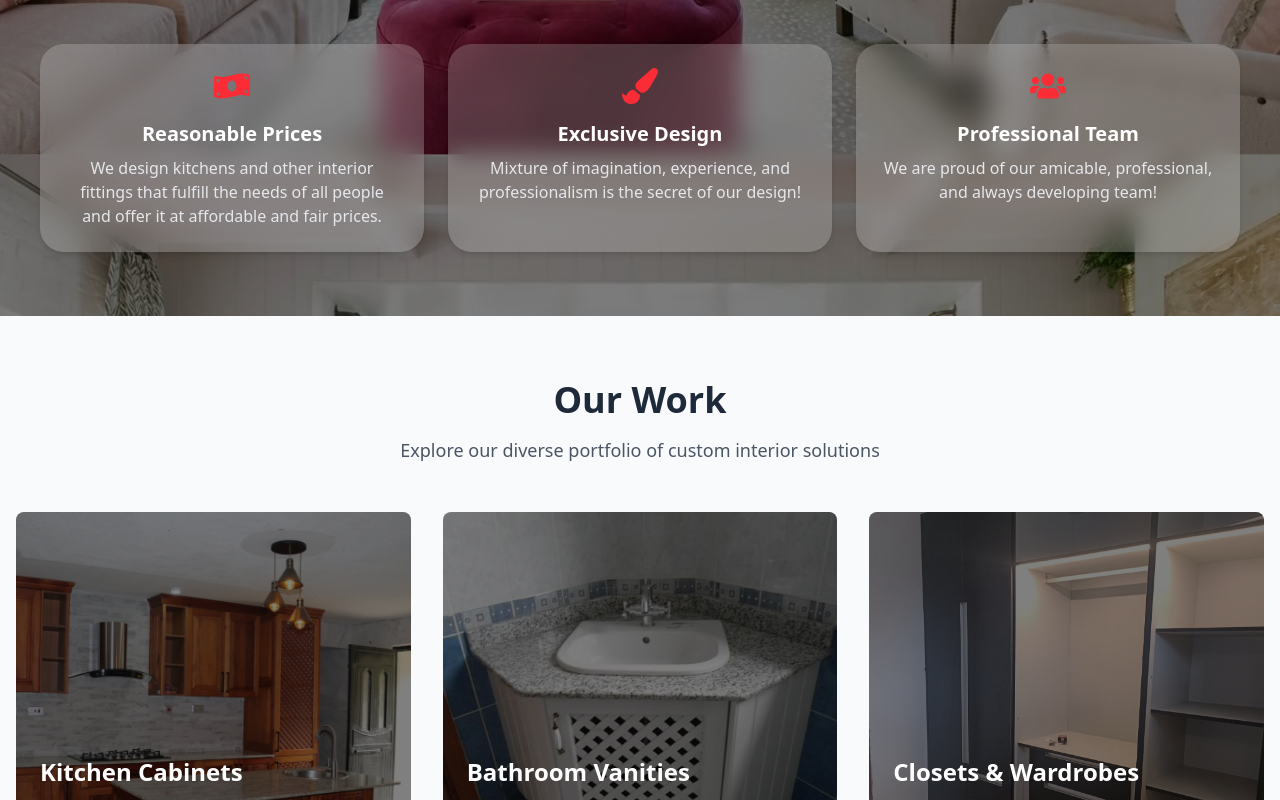
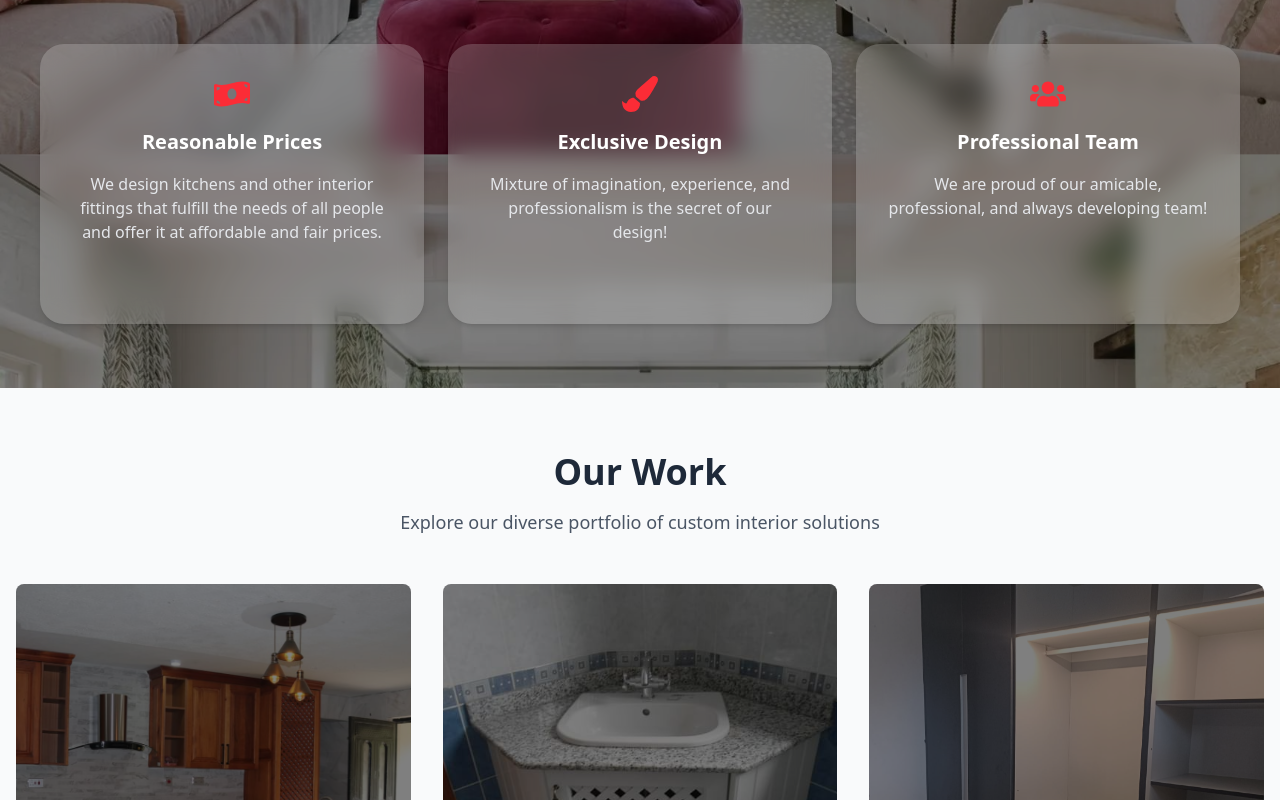
Before and after one commit to Lawrence137/winteriordesign-webapp, a React (Vite) app: page / in a window 1280 px wide. Shown: the part 1500-2300 px from the top of the page. Built offline with nearby package versions, Linux system fonts and the light colour scheme.

Commit message:
added scroll reveal effect

```diff
--- a/src/components/About.jsx
+++ b/src/components/About.jsx
@@ -1,4 +1,5 @@
 import { FaMoneyBillWave, FaPaintBrush, FaUsers } from 'react-icons/fa';
+import ScrollReveal from './ScrollReveal';
 
 function About() {
   return (
@@ -32,11 +33,14 @@ function About() {
 
       <div className="container mx-auto px-4 flex flex-col items-center justify-center min-h-[calc(100vh-4rem)] relative">
         {/* Title */}
+        <ScrollReveal delay={0.1}>
           <h2 className="text-3xl md:text-4xl font-dancing font-bold mb-6">
             About Us
           </h2>
+        </ScrollReveal>
 
         {/* Circular CEO Headshot */}
+        <ScrollReveal delay={0.2}>
           <div className="w-40 h-40 sm:w-48 sm:h-48 md:w-56 md:h-56 overflow-hidden rounded-full shadow-md mb-8">
             <img
               src="/images/headshot/headshot.jpg"
@@ -44,8 +48,10 @@ function About() {
               className="w-full h-full object-cover"
             />
           </div>
+        </ScrollReveal>
 
         {/* CEO Name and Role */}
+        <ScrollReveal delay={0.3}>
           <div className="text-center mb-4">
             <p className="text-lg md:text-xl font-dancing text-white mb-1">
               Lawrence Kimani
@@ -54,8 +60,10 @@ function About() {
               Creative/Art Director
             </p>
           </div>
+        </ScrollReveal>
 
         {/* About Us Text */}
+        <ScrollReveal delay={0.4}>
           <div className="text-center w-full md:px-8 mb-8">
             <p className="text-lg mb-4 text-white max-w-2xl mx-auto bg-black/50 p-4 rounded-3xl">
               Winterior Designs Co. is dedicated to creating beautiful and functional spaces that reflect your personal style and needs. With years of experience, our team of designers works closely with clients to bring their vision to life.
@@ -64,42 +72,49 @@ function About() {
               We believe that every space has the potential to be extraordinary. Let us help you transform your home or office into a place you will love.
             </p>
           </div>
+        </ScrollReveal>
 
         {/* Why Choose Us Section */}
         <div className="w-full mt-8">
           <div className="flex flex-col md:flex-row gap-6 justify-center">
             {/* Card 1: Reasonable Prices */}
-            <div className="step-card bg-white/20 backdrop-blur-md p-6 rounded-3xl shadow-md hover:shadow-lg hover:scale-105 transition-all duration-300 flex-1 max-w-sm">
-              <FaMoneyBillWave className="text-red-500 text-4xl mb-4 mx-auto" />
-              <h3 className="text-xl font-semibold mb-2 text-center">
+            <ScrollReveal delay={0.5}>
+              <div className="step-card bg-white/20 backdrop-blur-md p-8 rounded-3xl shadow-md hover:shadow-lg hover:scale-105 transition-all duration-300 flex-1 max-w-sm h-[280px] flex flex-col items-center">
+                <FaMoneyBillWave className="text-red-500 text-4xl mb-4" />
+                <h3 className="text-xl font-semibold mb-4 text-center">
                   Reasonable Prices
                 </h3>
                 <p className="text-gray-200 text-center">
                   We design kitchens and other interior fittings that fulfill the needs of all people and offer it at affordable and fair prices.
                 </p>
               </div>
+            </ScrollReveal>
 
             {/* Card 2: Exclusive Design */}
-            <div className="step-card bg-white/20 backdrop-blur-md p-6 rounded-3xl shadow-md hover:shadow-lg hover:scale-105 transition-all duration-300 flex-1 max-w-sm">
-              <FaPaintBrush className="text-red-500 text-4xl mb-4 mx-auto" />
-              <h3 className="text-xl font-semibold mb-2 text-center">
+            <ScrollReveal delay={0.6}>
+              <div className="step-card bg-white/20 backdrop-blur-md p-8 rounded-3xl shadow-md hover:shadow-lg hover:scale-105 transition-all duration-300 flex-1 max-w-sm h-[280px] flex flex-col items-center">
+                <FaPaintBrush className="text-red-500 text-4xl mb-4" />
+                <h3 className="text-xl font-semibold mb-4 text-center">
                   Exclusive Design
                 </h3>
                 <p className="text-gray-200 text-center">
                   Mixture of imagination, experience, and professionalism is the secret of our design!
                 </p>
               </div>
+            </ScrollReveal>
 
             {/* Card 3: Professional Team */}
-            <div className="step-card bg-white/20 backdrop-blur-md p-6 rounded-3xl shadow-md hover:shadow-lg hover:scale-105 transition-all duration-300 flex-1 max-w-sm">
-              <FaUsers className="text-red-500 text-4xl mb-4 mx-auto" />
-              <h3 className="text-xl font-semibold mb-2 text-center">
+            <ScrollReveal delay={0.7}>
+              <div className="step-card bg-white/20 backdrop-blur-md p-8 rounded-3xl shadow-md hover:shadow-lg hover:scale-105 transition-all duration-300 flex-1 max-w-sm h-[280px] flex flex-col items-center">
+                <FaUsers className="text-red-500 text-4xl mb-4" />
+                <h3 className="text-xl font-semibold mb-4 text-center">
                   Professional Team
                 </h3>
                 <p className="text-gray-200 text-center">
                   We are proud of our amicable, professional, and always developing team!
                 </p>
               </div>
+            </ScrollReveal>
           </div>
         </div>
       </div>
--- a/src/components/Portfolio.jsx
+++ b/src/components/Portfolio.jsx
@@ -1,6 +1,7 @@
 import { useState } from 'react';
 import { Link } from 'react-router-dom';
 import { portfolioItems } from '../data';
+import ScrollReveal from './ScrollReveal';
 
 const categories = [
   {
@@ -43,6 +44,7 @@ function Portfolio() {
     <section className="py-16 bg-gray-50">
       <div className="container mx-auto px-4">
         {/* Header Section */}
+        <ScrollReveal delay={0.1}>
           <div className="text-center mb-12">
             <h2 className="text-3xl md:text-4xl font-dancing font-bold text-gray-800 mb-4">
               Our Work
@@ -51,12 +53,13 @@ function Portfolio() {
               Explore our diverse portfolio of custom interior solutions
             </p>
           </div>
+        </ScrollReveal>
 
         {/* Main Categories Grid */}
         <div className="grid grid-cols-1 md:grid-cols-3 gap-8">
-          {categories.map((category) => (
+          {categories.map((category, index) => (
+            <ScrollReveal key={category.id} delay={0.2 + (index * 0.1)}>
               <div
-              key={category.id}
                 className="relative group"
                 onMouseEnter={() => setHoveredCategory(category.id)}
                 onMouseLeave={() => setHoveredCategory(null)}
@@ -91,6 +94,7 @@ function Portfolio() {
                   </div>
                 </div>
               </div>
+            </ScrollReveal>
           ))}
         </div>
       </div>
--- a/src/components/Process.jsx
+++ b/src/components/Process.jsx
@@ -1,4 +1,5 @@
 import { FaSearch, FaCube, FaCheckCircle } from 'react-icons/fa';
+import ScrollReveal from './ScrollReveal';
 
 function Process() {
   return (
@@ -44,31 +45,37 @@ function Process() {
         {/* Steps */}
         <div className="grid grid-cols-1 md:grid-cols-3 gap-8">
           {/* Step 1 */}
-          <div className="step-card bg-white/10 backdrop-blur-md p-6 rounded-3xl shadow-md hover:shadow-lg hover:scale-105 transition-all duration-300">
-            <FaSearch className="text-red-400 text-4xl mb-4 mx-auto" />
-            <h3 className="text-xl font-semibold mb-2">Step 1</h3>
-            <p className="text-gray-200">
+          <ScrollReveal delay={0.3}>
+            <div className="step-card bg-white/10 backdrop-blur-md p-8 rounded-3xl shadow-md hover:shadow-lg hover:scale-105 transition-all duration-300 h-[280px] flex flex-col items-center">
+              <FaSearch className="text-red-400 text-4xl mb-4" />
+              <h3 className="text-xl font-semibold mb-4">Step 1</h3>
+              <p className="text-gray-200 text-center">
                 Identifying client needs and objectives.
               </p>
             </div>
+          </ScrollReveal>
 
           {/* Step 2 */}
-          <div className="step-card bg-white/10 backdrop-blur-md p-6 rounded-3xl shadow-md hover:shadow-lg hover:scale-105 transition-all duration-300">
-            <FaCube className="text-red-400 text-4xl mb-4 mx-auto" />
-            <h3 className="text-xl font-semibold mb-2">Step 2</h3>
-            <p className="text-gray-200">
+          <ScrollReveal delay={0.4}>
+            <div className="step-card bg-white/10 backdrop-blur-md p-8 rounded-3xl shadow-md hover:shadow-lg hover:scale-105 transition-all duration-300 h-[280px] flex flex-col items-center">
+              <FaCube className="text-red-400 text-4xl mb-4" />
+              <h3 className="text-xl font-semibold mb-4">Step 2</h3>
+              <p className="text-gray-200 text-center">
                 Personalized 3D design samples to give you an idea of the look and feel.
               </p>
             </div>
+          </ScrollReveal>
 
           {/* Step 3 */}
-          <div className="step-card bg-white/10 backdrop-blur-md p-6 rounded-3xl shadow-md hover:shadow-lg hover:scale-105 transition-all duration-300">
-            <FaCheckCircle className="text-red-400 text-4xl mb-4 mx-auto" />
-            <h3 className="text-xl font-semibold mb-2">Step 3</h3>
-            <p className="text-gray-200">
+          <ScrollReveal delay={0.5}>
+            <div className="step-card bg-white/10 backdrop-blur-md p-8 rounded-3xl shadow-md hover:shadow-lg hover:scale-105 transition-all duration-300 h-[280px] flex flex-col items-center">
+              <FaCheckCircle className="text-red-400 text-4xl mb-4" />
+              <h3 className="text-xl font-semibold mb-4">Step 3</h3>
+              <p className="text-gray-200 text-center">
                 Delivering client envisioned products. Our clients are always exemplary happy. Thank you for trusting us with your interiors.
               </p>
             </div>
+          </ScrollReveal>
         </div>
       </div>
     </section>
--- /dev/null
+++ b/src/components/ScrollReveal.jsx
@@ -0,0 +1,17 @@
+import { motion } from 'framer-motion';
+
+const ScrollReveal = ({ children, delay = 0, className = '' }) => {
+  return (
+    <motion.div
+      initial={{ opacity: 0, y: 20 }}
+      whileInView={{ opacity: 1, y: 0 }}
+      viewport={{ once: true, margin: "-100px" }}
+      transition={{ duration: 0.5, delay }}
+      className={className}
+    >
+      {children}
+    </motion.div>
+  );
+};
+
+export default ScrollReveal;
```
Also changed, not shown: src/components/Contact.jsx (+17 -5 lines), src/components/Hero.jsx (+18 -3 lines). Lines whose indentation alone changed are shown as unchanged.
